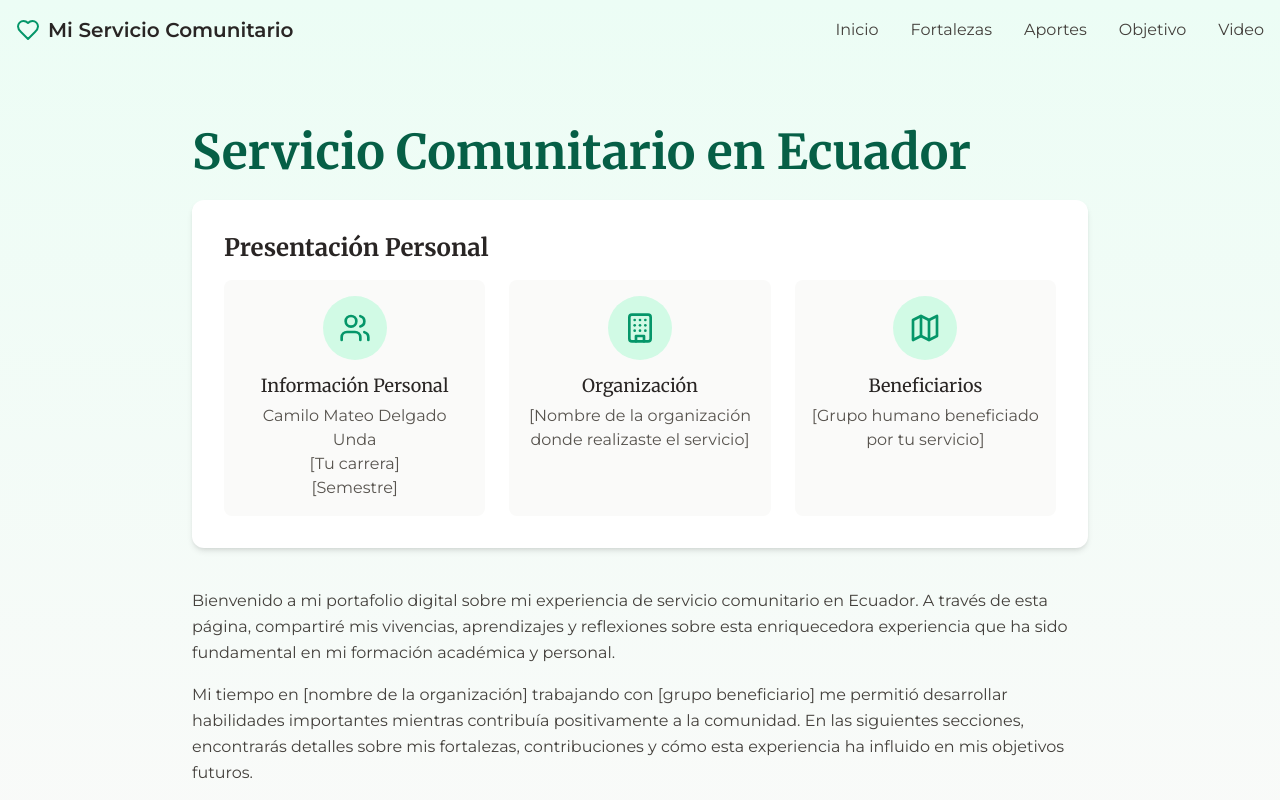
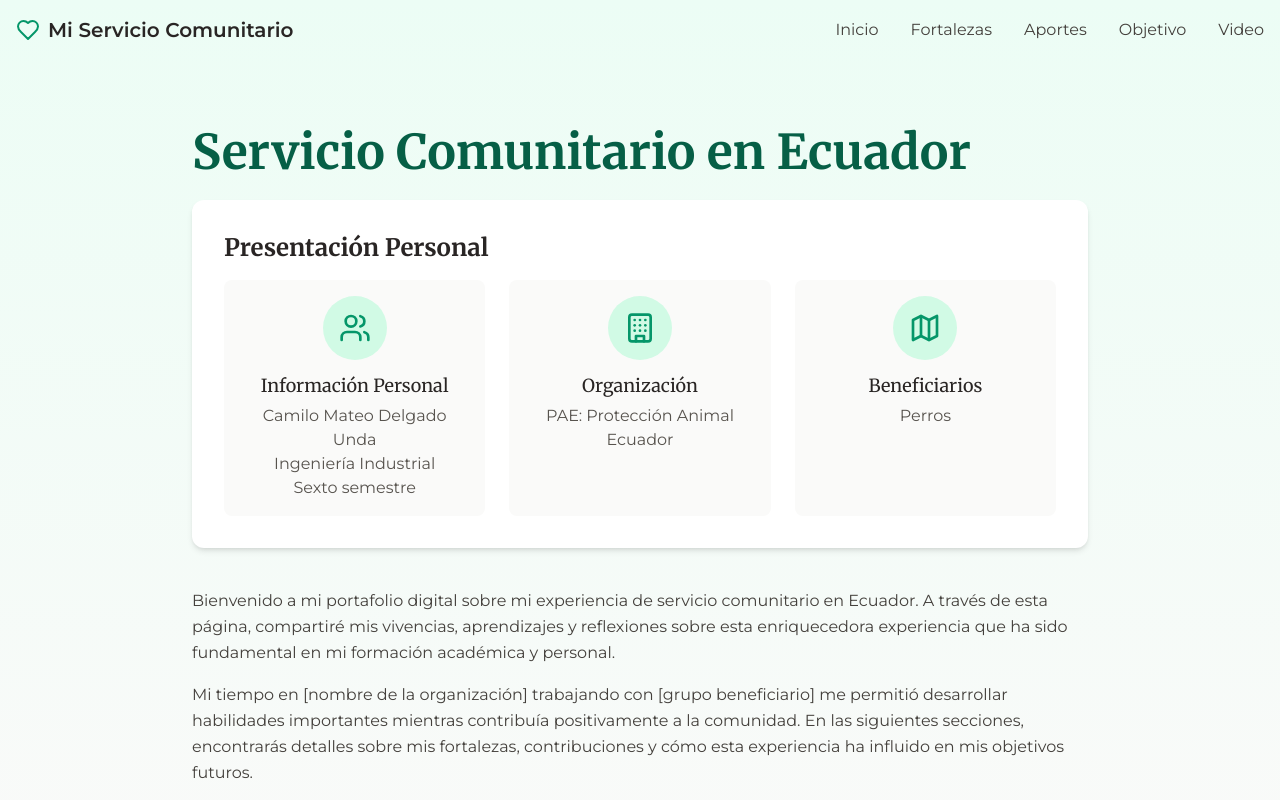
Before and after one commit to mdunda09/hola, a React (Vite) app: page / in a window 1280 px wide. Shown: the top 800 px of the page. Built offline with nearby package versions, Linux system fonts and the light colour scheme.

Commit message:
Update Home.tsx

```diff
--- a/src/components/Home.tsx
+++ b/src/components/Home.tsx
@@ -23,8 +23,8 @@ const Home: React.FC = () => {
                 <h3 className="font-medium text-lg mb-1">Información Personal</h3>
                 <p className="text-center text-stone-600">
                   Camilo Mateo Delgado Unda<br />
-                  [Tu carrera]<br />
-                  [Semestre]
+                  Ingeniería Industrial<br />
+                  Sexto semestre
                 </p>
               </div>
 
@@ -34,7 +34,7 @@ const Home: React.FC = () => {
                 </div>
                 <h3 className="font-medium text-lg mb-1">Organización</h3>
                 <p className="text-center text-stone-600">
-                  [Nombre de la organización donde realizaste el servicio]
+                  PAE: Protección Animal Ecuador
                 </p>
               </div>
 
@@ -44,7 +44,7 @@ const Home: React.FC = () => {
                 </div>
                 <h3 className="font-medium text-lg mb-1">Beneficiarios</h3>
                 <p className="text-center text-stone-600">
-                  [Grupo humano beneficiado por tu servicio]
+                  Perros
                 </p>
               </div>
             </div>
```
